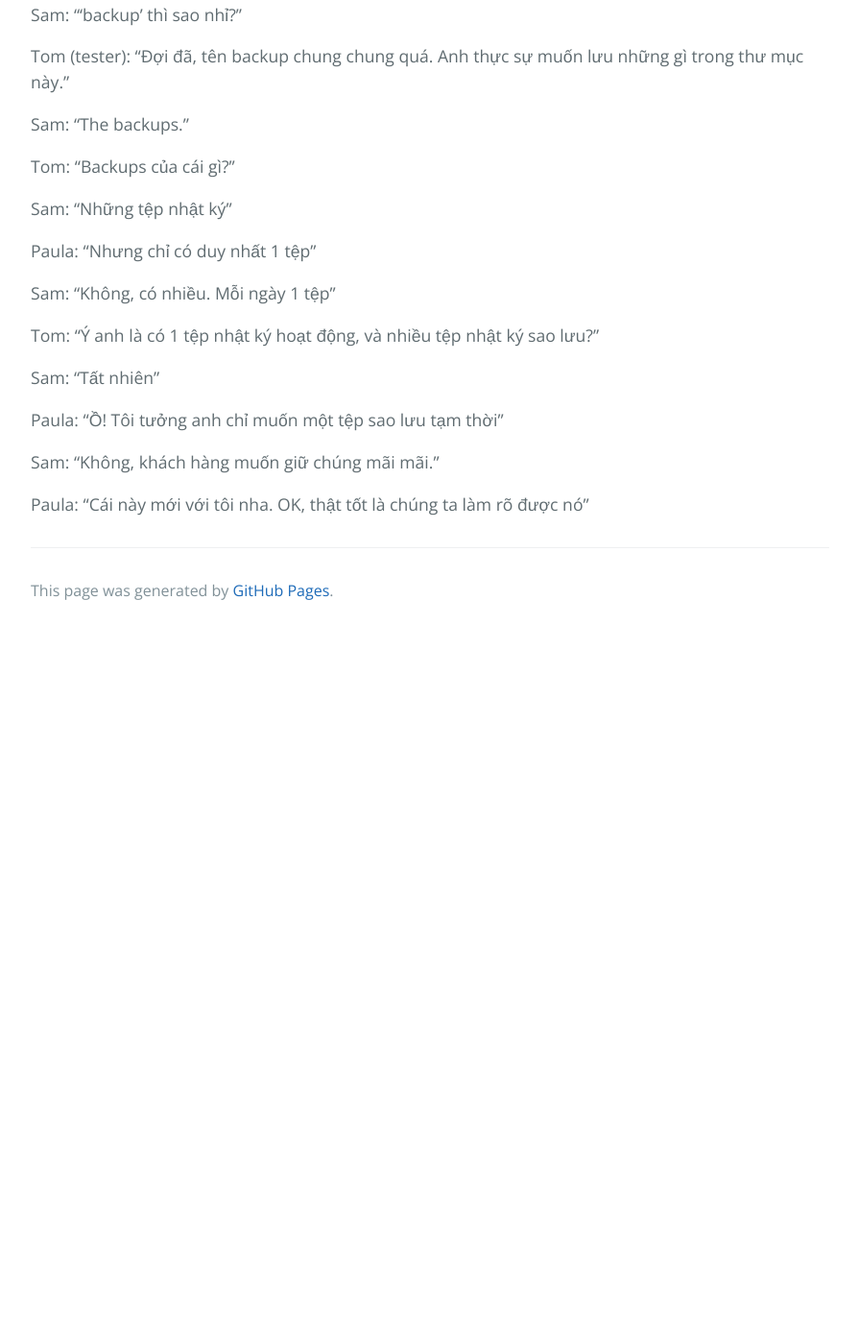
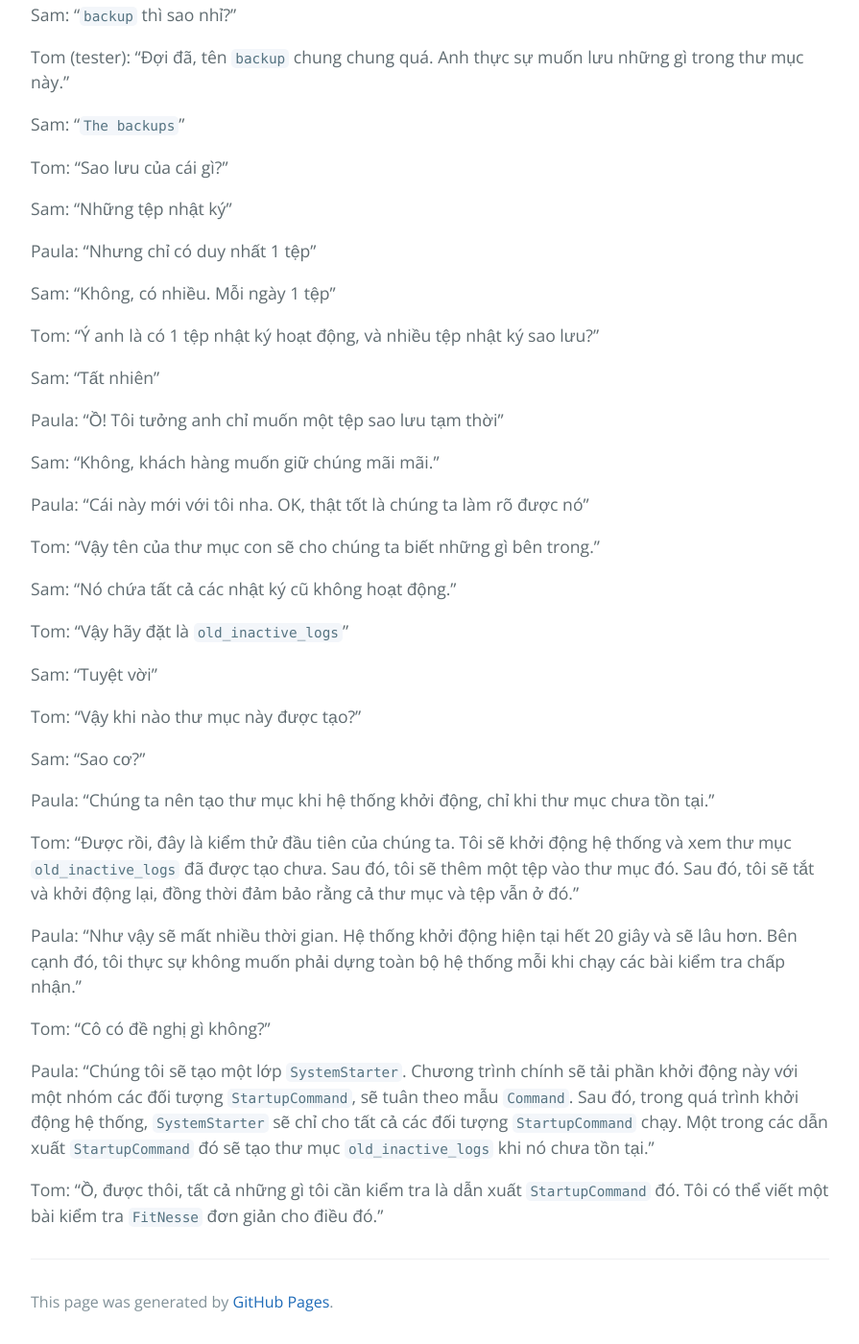
Before and after one commit to HaiBV/haibv.github.io, a Jekyll site: the page built from clean-coder/chapter-7-acceptance-testing.md, in a window 1280 px wide and 1400 px high, scrolled down 6209 px. Shown: the whole window at 96% size, without its empty margins (192-1087 px from the left). Built offline with Jekyll 4.4.1, drawn with Linux system fonts in a browser that asks for light colours; our own code applies the rules of GitHub Pages for plain Markdown files; before the commit the page ends 6868 px from its top, so only the background shows below that.

Commit message:
Book - The Clean Coder - Chapter 7 - Acceptance Testing

```diff
--- a/clean-coder/chapter-7-acceptance-testing.md
+++ b/clean-coder/chapter-7-acceptance-testing.md
@@ -158,13 +158,13 @@ Sam: "Đúng rối, rất tốt"
 
 Paula: "Chúng ta sẽ đặt tên thư mục là gì?"
 
-Sam: "'backup' thì sao nhỉ?"
+Sam: "`backup` thì sao nhỉ?"
 
-Tom (tester): "Đợi đã, tên backup chung chung quá. Anh thực sự muốn lưu những gì trong thư mục này."
+Tom (tester): "Đợi đã, tên `backup` chung chung quá. Anh thực sự muốn lưu những gì trong thư mục này."
 
-Sam: "The backups."
+Sam: "`The backups`"
 
-Tom: "Backups của cái gì?"
+Tom: "Sao lưu của cái gì?"
 
 Sam: "Những tệp nhật ký"
 
@@ -181,3 +181,27 @@ Paula: "Ồ! Tôi tưởng anh chỉ muốn một tệp sao lưu tạm thời"
 Sam: "Không, khách hàng muốn giữ chúng mãi mãi."
 
 Paula: "Cái này mới với tôi nha. OK, thật tốt là chúng ta làm rõ được nó"
+
+Tom: "Vậy tên của thư mục con sẽ cho chúng ta biết những gì bên trong."
+
+Sam: "Nó chứa tất cả các nhật ký cũ không hoạt động."
+
+Tom: "Vậy hãy đặt là `old_inactive_logs`"
+
+Sam: "Tuyệt vời"
+
+Tom: "Vậy khi nào thư mục này được tạo?"
+
+Sam: "Sao cơ?"
+
+Paula: "Chúng ta nên tạo thư mục khi hệ thống khởi động, chỉ khi thư mục chưa tồn tại."
+
+Tom: "Được rồi, đây là kiểm thử đầu tiên của chúng ta. Tôi sẽ khởi động hệ thống và xem thư mục `old_inactive_logs` đã được tạo chưa. Sau đó, tôi sẽ thêm một tệp vào thư mục đó. Sau đó, tôi sẽ tắt và khởi động lại, đồng thời đảm bảo rằng cả thư mục và tệp vẫn ở đó."
+
+Paula: "Như vậy sẽ mất nhiều thời gian. Hệ thống khởi động hiện tại hết 20 giây và sẽ lâu hơn. Bên cạnh đó, tôi thực sự không muốn phải dựng toàn bộ hệ thống mỗi khi chạy các bài kiểm tra chấp nhận."
+
+Tom: "Cô có đề nghị gì không?"
+
+Paula: "Chúng tôi sẽ tạo một lớp `SystemStarter`. Chương trình chính sẽ tải phần khởi động này với một nhóm các đối tượng `StartupCommand`, sẽ tuân theo mẫu `Command`. Sau đó, trong quá trình khởi động hệ thống, `SystemStarter` sẽ chỉ cho tất cả các đối tượng `StartupCommand` chạy. Một trong các dẫn xuất `StartupCommand` đó sẽ tạo thư mục `old_inactive_logs` khi nó chưa tồn tại."
+
+Tom: "Ồ, được thôi, tất cả những gì tôi cần kiểm tra là dẫn xuất `StartupCommand` đó. Tôi có thể viết một bài kiểm tra `FitNesse` đơn giản cho điều đó."
```
